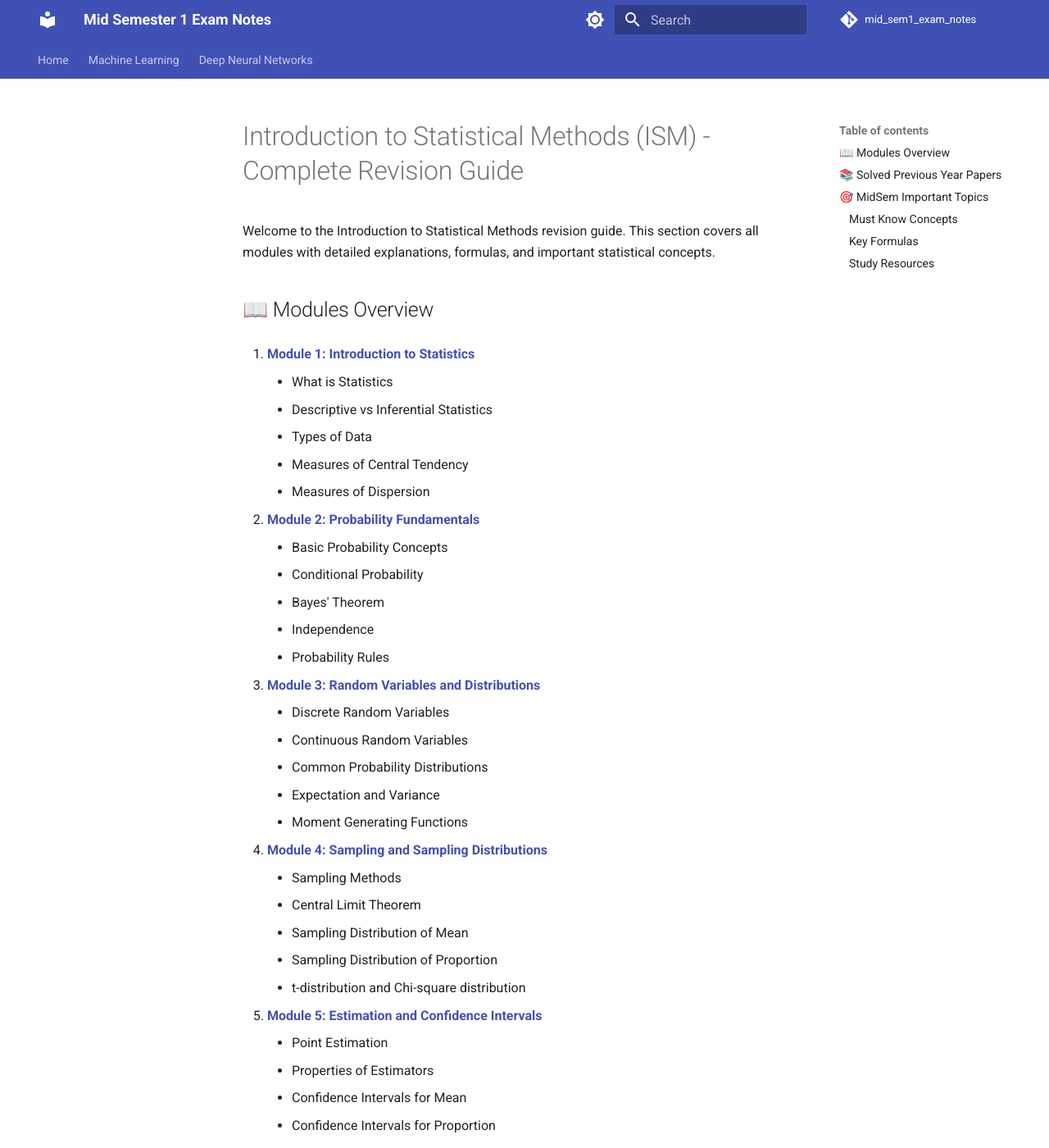
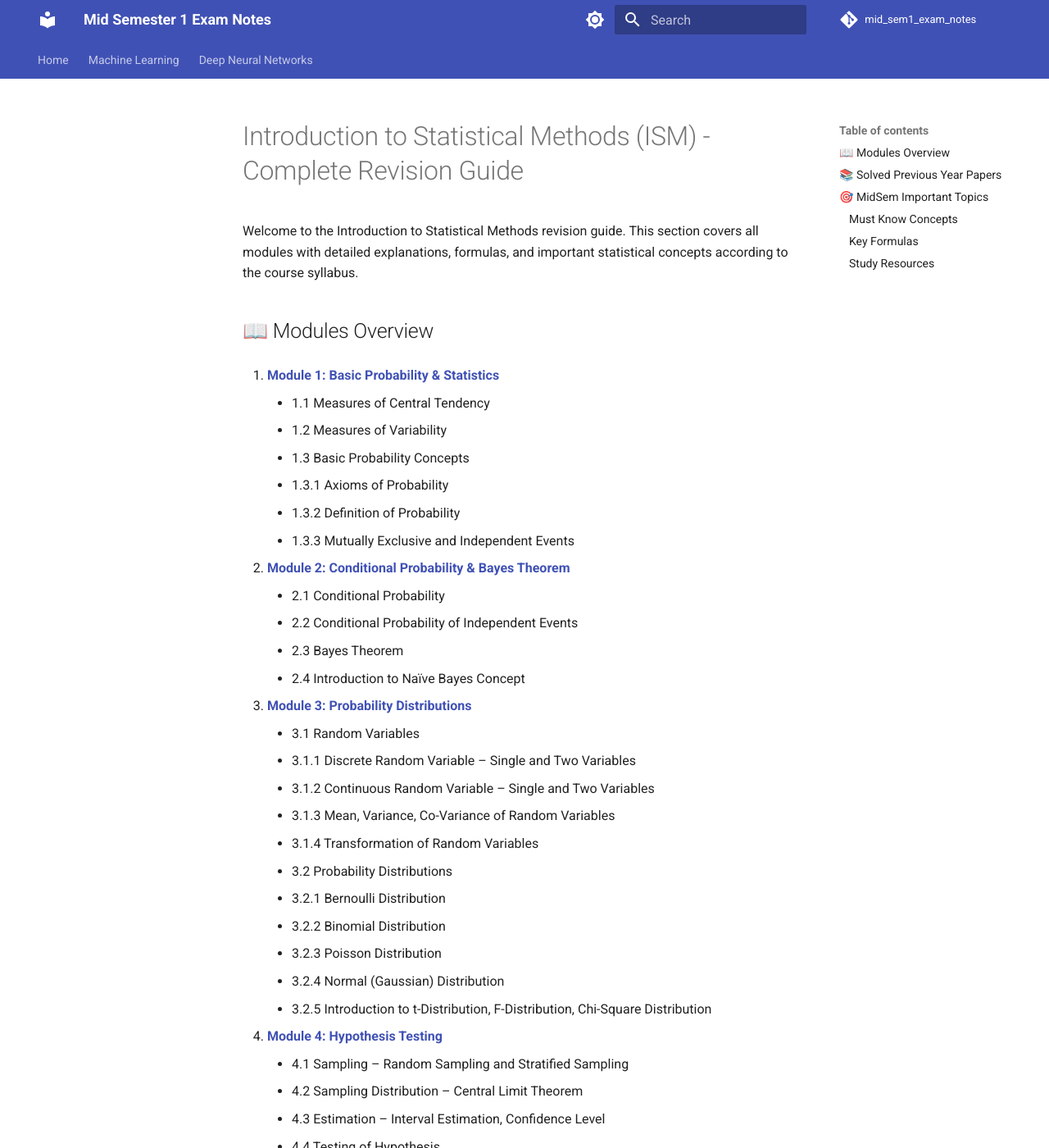
Before and after one commit to shivam2003-dev/mid_sem1_exam_notes, an MkDocs documentation site: the page built from docs/ism/index.md, in a window 1280 px wide and 1400 px high. Shown: the whole window at 82% size. Built offline with MkDocs 1.6.1 and Material for MkDocs 9.7.7, drawn with Linux system fonts in a browser that asks for light colours; comment, search, counter and statistics services are not loaded; some of the changed text lies outside the part shown.

Commit message:
Update ISM index and navigation to match new syllabus-based module structure

```diff
--- a/docs/ism/index.md
+++ b/docs/ism/index.md
@@ -1,57 +1,63 @@
 # Introduction to Statistical Methods (ISM) - Complete Revision Guide
 
-Welcome to the Introduction to Statistical Methods revision guide. This section covers all modules with detailed explanations, formulas, and important statistical concepts.
+Welcome to the Introduction to Statistical Methods revision guide. This section covers all modules with detailed explanations, formulas, and important statistical concepts according to the course syllabus.
 
 ## 📖 Modules Overview
 
-1. **[Module 1: Introduction to Statistics](modules/module1-introduction.md)**
-    - What is Statistics
-    - Descriptive vs Inferential Statistics
-    - Types of Data
-    - Measures of Central Tendency
-    - Measures of Dispersion
+1. **[Module 1: Basic Probability & Statistics](modules/module1-basic-probability-statistics.md)**
+    - 1.1 Measures of Central Tendency
+    - 1.2 Measures of Variability
+    - 1.3 Basic Probability Concepts
+      - 1.3.1 Axioms of Probability
+      - 1.3.2 Definition of Probability
+      - 1.3.3 Mutually Exclusive and Independent Events
 
-2. **[Module 2: Probability Fundamentals](modules/module2-probability.md)**
-    - Basic Probability Concepts
-    - Conditional Probability
-    - Bayes' Theorem
-    - Independence
-    - Probability Rules
+2. **[Module 2: Conditional Probability & Bayes Theorem](modules/module2-conditional-probability-bayes.md)**
+    - 2.1 Conditional Probability
+    - 2.2 Conditional Probability of Independent Events
+    - 2.3 Bayes Theorem
+    - 2.4 Introduction to Naïve Bayes Concept
 
-3. **[Module 3: Random Variables and Distributions](modules/module3-random-variables.md)**
-    - Discrete Random Variables
-    - Continuous Random Variables
-    - Common Probability Distributions
-    - Expectation and Variance
-    - Moment Generating Functions
+3. **[Module 3: Probability Distributions](modules/module3-probability-distributions.md)**
+    - 3.1 Random Variables
+      - 3.1.1 Discrete Random Variable – Single and Two Variables
+      - 3.1.2 Continuous Random Variable – Single and Two Variables
+      - 3.1.3 Mean, Variance, Co-Variance of Random Variables
+      - 3.1.4 Transformation of Random Variables
+    - 3.2 Probability Distributions
+      - 3.2.1 Bernoulli Distribution
+      - 3.2.2 Binomial Distribution
+      - 3.2.3 Poisson Distribution
+      - 3.2.4 Normal (Gaussian) Distribution
+      - 3.2.5 Introduction to t-Distribution, F-Distribution, Chi-Square Distribution
 
-4. **[Module 4: Sampling and Sampling Distributions](modules/module4-sampling.md)**
-    - Sampling Methods
-    - Central Limit Theorem
-    - Sampling Distribution of Mean
-    - Sampling Distribution of Proportion
-    - t-distribution and Chi-square distribution
+4. **[Module 4: Hypothesis Testing](modules/module4-hypothesis-testing.md)**
+    - 4.1 Sampling – Random Sampling and Stratified Sampling
+    - 4.2 Sampling Distribution – Central Limit Theorem
+    - 4.3 Estimation – Interval Estimation, Confidence Level
+    - 4.4 Testing of Hypothesis
+      - 4.4.1 Mean Based
+      - 4.4.2 Proportions Related
+      - 4.4.3 ANOVA – Single and Dual Factor
+    - 4.5 Maximum Likelihood
 
-5. **[Module 5: Estimation and Confidence Intervals](modules/module5-estimation.md)**
-    - Point Estimation
-    - Properties of Estimators
-    - Confidence Intervals for Mean
-    - Confidence Intervals for Proportion
-    - Sample Size Determination
+5. **[Module 5: Prediction & Forecasting](modules/module5-prediction-forecasting.md)**
+    - 5.1 Correlation
+    - 5.2 Regression
+    - 5.3 Time Series Analysis
+      - 5.3.1 Introduction, Components of Time Series Data
+      - 5.3.2 MA Model – Basic and Weighted MA Model
+      - 5.3.3 Time Series Models
+        - 5.3.3.1 AR Model
+        - 5.3.3.2 ARIMA Model
+        - 5.3.3.3 SARIMA, SARIMAX, VAR, VARMAX
+        - 5.3.3.4 Simple Exponential Smoothing Model
 
-6. **[Module 6: Hypothesis Testing](modules/module6-hypothesis-testing.md)**
-    - Hypothesis Testing Framework
-    - Type I and Type II Errors
-    - Tests for Mean (Z-test, t-test)
-    - Tests for Proportion
-    - P-values and Significance Levels
-
-7. **[Module 7: Regression and Correlation](modules/module7-regression.md)**
-    - Simple Linear Regression
-    - Correlation Coefficient
-    - Least Squares Method
-    - Regression Analysis
-    - Residual Analysis
+6. **[Module 6: Gaussian Mixture Model & Expectation Maximization](modules/module6-gmm-em.md)**
+    - Gaussian Mixture Model (GMM)
+    - Expectation-Maximization (EM) Algorithm
+    - EM for GMM
+    - Applications and Model Selection
 
 ## 📚 Solved Previous Year Papers
 
@@ -63,35 +69,42 @@ Welcome to the Introduction to Statistical Methods revision guide. This section
 
 ### Must Know Concepts
 
-1. **Conditional Probability**
-   - Understanding conditional probability
-   - Bayes' theorem applications
-   - Independence vs dependence
+1. **Basic Probability & Statistics**
+   - Measures of central tendency (mean, median, mode)
+   - Measures of variability (variance, standard deviation, IQR)
+   - Axioms of probability
+   - Mutually exclusive vs independent events
 
-2. **Probability Distributions**
-   - Discrete distributions (Binomial, Poisson)
-   - Continuous distributions (Normal, Exponential)
-   - Properties and applications
+2. **Conditional Probability & Bayes**
+   - Conditional probability definition
+   - Bayes' theorem and applications
+   - Naïve Bayes classifier concept
 
-3. **Descriptive Statistics**
-   - Mean, median, mode
-   - Variance, standard deviation
-   - Skewness and kurtosis
+3. **Probability Distributions**
+   - Discrete distributions (Bernoulli, Binomial, Poisson)
+   - Continuous distributions (Normal, t, F, Chi-square)
+   - Random variables and transformations
+   - Mean, variance, covariance
 
-4. **Sampling Distributions**
+4. **Hypothesis Testing**
+   - Sampling methods (random, stratified)
    - Central Limit Theorem
-   - Standard error
-   - Distribution of sample mean
+   - Confidence intervals
+   - Tests for means and proportions
+   - ANOVA (single and dual factor)
+   - Maximum likelihood estimation
 
-5. **Hypothesis Testing**
-   - Null and alternative hypotheses
-   - Test statistics
-   - P-values and decision making
+5. **Prediction & Forecasting**
+   - Correlation analysis
+   - Regression (simple and multiple)
+   - Time series components
+   - AR, ARIMA, SARIMA models
+   - Exponential smoothing
 
-6. **Confidence Intervals**
-   - Construction of confidence intervals
-   - Interpretation
-   - Sample size calculations
+6. **GMM & EM**
+   - Gaussian Mixture Model
+   - Expectation-Maximization algorithm
+   - Applications in clustering
 
 ### Key Formulas
 
@@ -103,6 +116,8 @@ Welcome to the Introduction to Statistical Methods revision guide. This section
 - **Z-score:** $z = \frac{x - \mu}{\sigma}$
 - **Confidence Interval (Mean):** $\bar{x} \pm z_{\alpha/2} \frac{\sigma}{\sqrt{n}}$
 - **Test Statistic (Z-test):** $z = \frac{\bar{x} - \mu_0}{\sigma/\sqrt{n}}$
+- **Correlation:** $r = \frac{S_{xy}}{\sqrt{S_{xx} S_{yy}}}$
+- **Regression Slope:** $\hat{\beta_1} = \frac{S_{xy}}{S_{xx}}$
 
 ### Study Resources
 
@@ -119,3 +134,4 @@ Welcome to the Introduction to Statistical Methods revision guide. This section
 **Course Information:**
 - Course: Introduction to Statistical Methods (ISM)
 - Focus: Understanding statistical concepts, probability, and data analysis
+- All modules follow the exact course syllabus structure
```
Also changed, not shown: myst.yml (+6 -7 lines).
